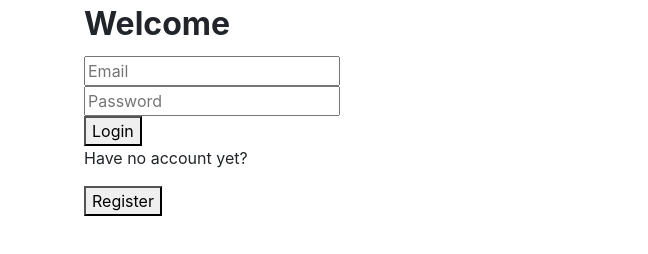
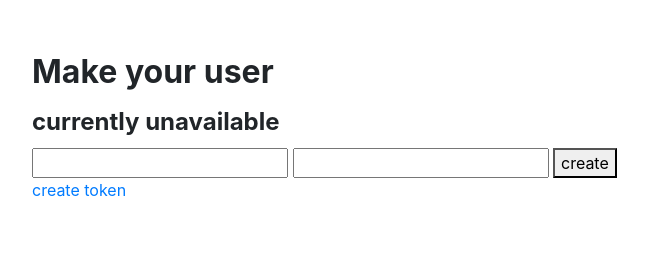
Before and after one commit to tvanloy/eindproject-frontend, a website: page index.html in a window 1280 px wide. Shown: the whole page, without its empty margins (1-649 px from the left). Drawn offline with nearby package versions, Linux system fonts and the light colour scheme.

Commit message:
Update index.html

```diff
--- a/index.html
+++ b/index.html
@@ -5,28 +5,41 @@
     <meta name="viewport" content="width=device-width, initial-scale=1.0"/>
     <title>API eindproject</title>
     <script defer src="https://unpkg.com/alpinejs@3.x.x/dist/cdn.min.js"></script>
-    <link rel="stylesheet" href="https://cdnjs.cloudflare.com/ajax/libs/twitter-bootstrap/4.5.3/css/bootstrap-reboot.min.css">
-    <link rel="stylesheet" href="https://cdnjs.cloudflare.com/ajax/libs/twitter-bootstrap/4.5.3/css/bootstrap-grid.min.css">
+    <link rel="stylesheet"
+          href="https://cdnjs.cloudflare.com/ajax/libs/twitter-bootstrap/4.5.3/css/bootstrap-reboot.min.css">
+    <link rel="stylesheet"
+          href="https://cdnjs.cloudflare.com/ajax/libs/twitter-bootstrap/4.5.3/css/bootstrap-grid.min.css">
 
 </head>
 <body>
 <div class="row">
-    <div class="container justify-content-center">
-        <h1>Welcome</h1>
-        <form action="javascript:getToken()">
-            <div class="icon-input">
-                <input type="email" id="email-input" class="input" placeholder="Email">
-            </div>
-            <div class="icon-input">
-                <input type="password" id="password-input" class="input" placeholder="Password">
-            </div>
-            <button type="submit" class="login">Login</button>
-        </form>
-        <p class="grey center">Have no account yet?</p>
-        <button type="button"  onclick="window.location='register.html';" class="register" id="registerbutton">Register</button>
-        </form>
+    <div class="m-5">
+        <h1>Make your user</h1>
+        <h2>currently unavailable</h2>
+        <div x-data="{
+        responsedata: null,
+        email: null,
+        password: null,
+        async callmethod1() {
+            this.responsedata = await (await fetch('https://api-eindproject-tvanloy.cloud.okteto.net/users/',
+            {
+                method: 'POST',
+                body: JSON.stringify({
+                    email: this.email,
+                    password: this.password,
+                }),
+                headers: {
+                    'Content-type': 'application/json; charset=UTF-8',
+                },
+            })).json();
+        },
+    }">
+            <input type="text" x-model="email">
+            <input type="password" x-model="password">
+            <button x-on:click="callmethod1">create</button>
+        </div>
+        <a href="token.html">create token</a>
     </div>
 </div>
-
 </body>
 </html>
```
